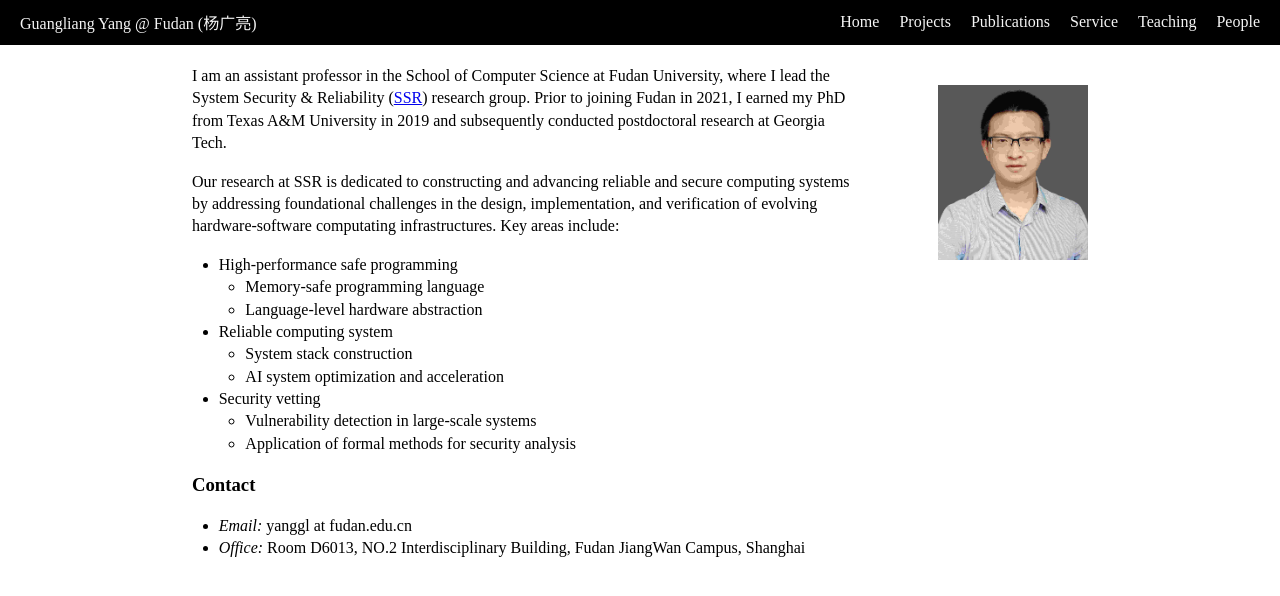
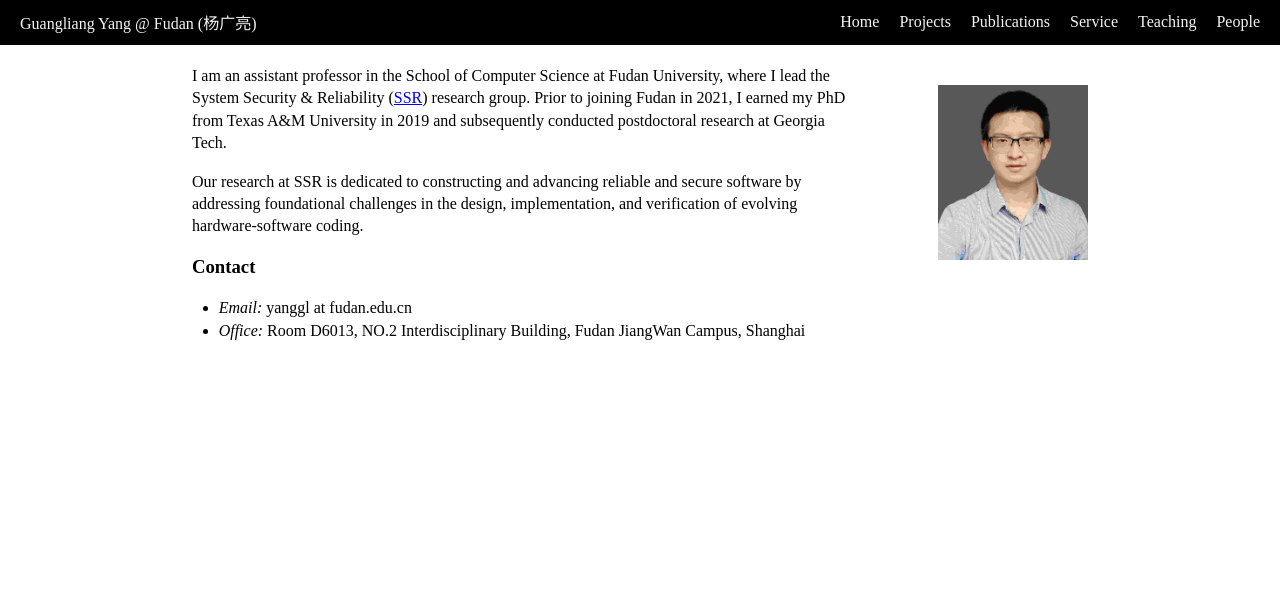
Before and after one commit to yang-guangliang/yang-guangliang.github.io, a Jekyll site: the page built from index.md, in a window 1280 px wide. Shown: the top 596 px of the page. Built offline with Jekyll 4.4.1, drawn with Linux system fonts in a browser that asks for light colours.

Commit message:
Update index.md

```diff
--- a/index.md
+++ b/index.md
@@ -9,17 +9,7 @@ title: home
 
 I am an assistant professor in the School of Computer Science at Fudan University, where I lead the System Security & Reliability ([SSR](https://gitee.com/fudan-csr)) research group. Prior to joining Fudan in 2021, I earned my PhD from Texas A&M University in 2019 and subsequently conducted postdoctoral research at Georgia Tech.
 
-Our research at SSR is dedicated to constructing and advancing reliable and secure computing systems by addressing foundational challenges in the design, implementation, and verification of evolving hardware-software computating infrastructures. Key areas include:
-
-- High-performance safe programming
-   - Memory-safe programming language
-   - Language-level hardware abstraction
-- Reliable computing system
-   - System stack construction
-   - AI system optimization and acceleration
-- Security vetting
-   - Vulnerability detection in large-scale systems
-   - Application of formal methods for security analysis
+Our research at SSR is dedicated to constructing and advancing reliable and secure software by addressing foundational challenges in the design, implementation, and verification of evolving hardware-software coding.
 
 ### Contact
 
```
